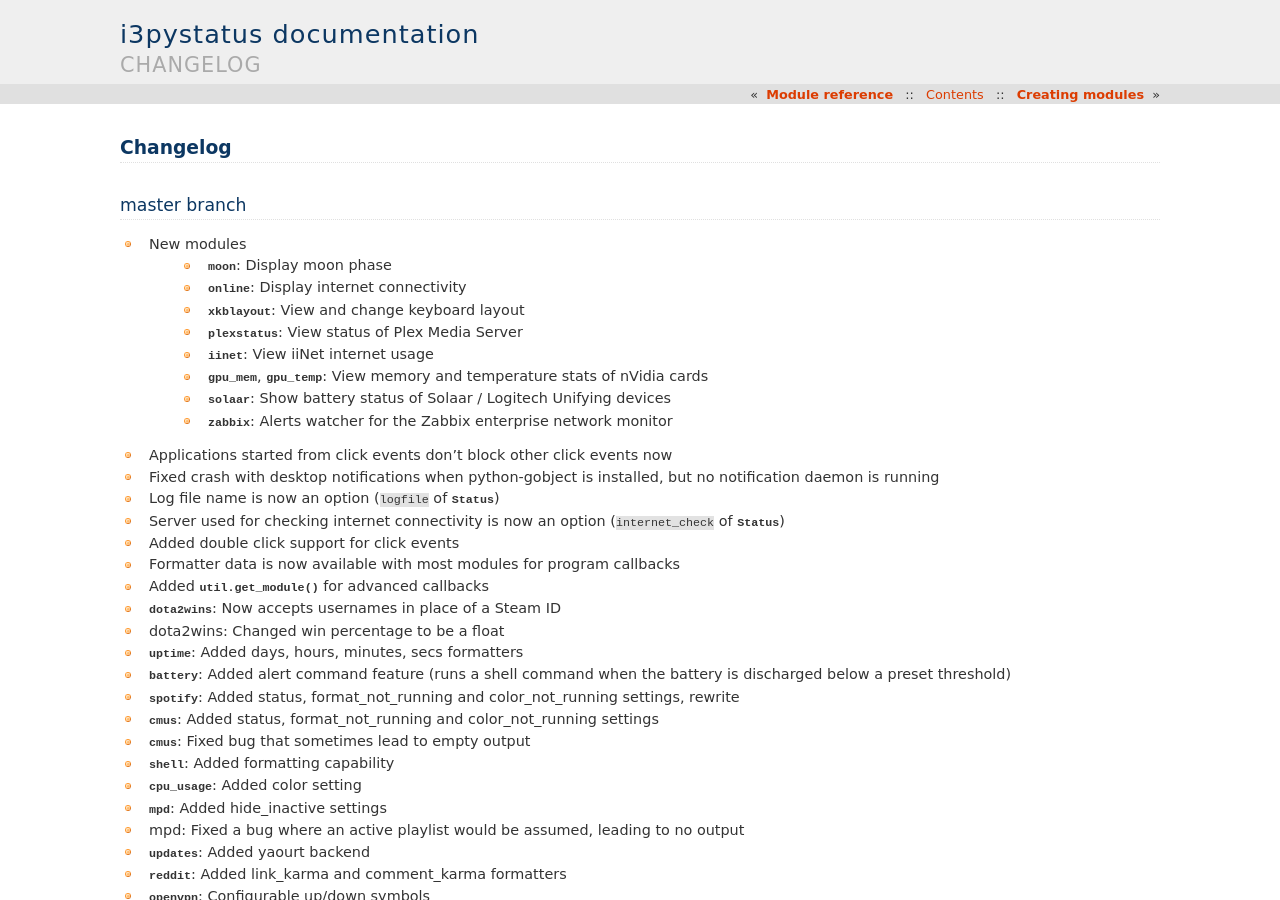
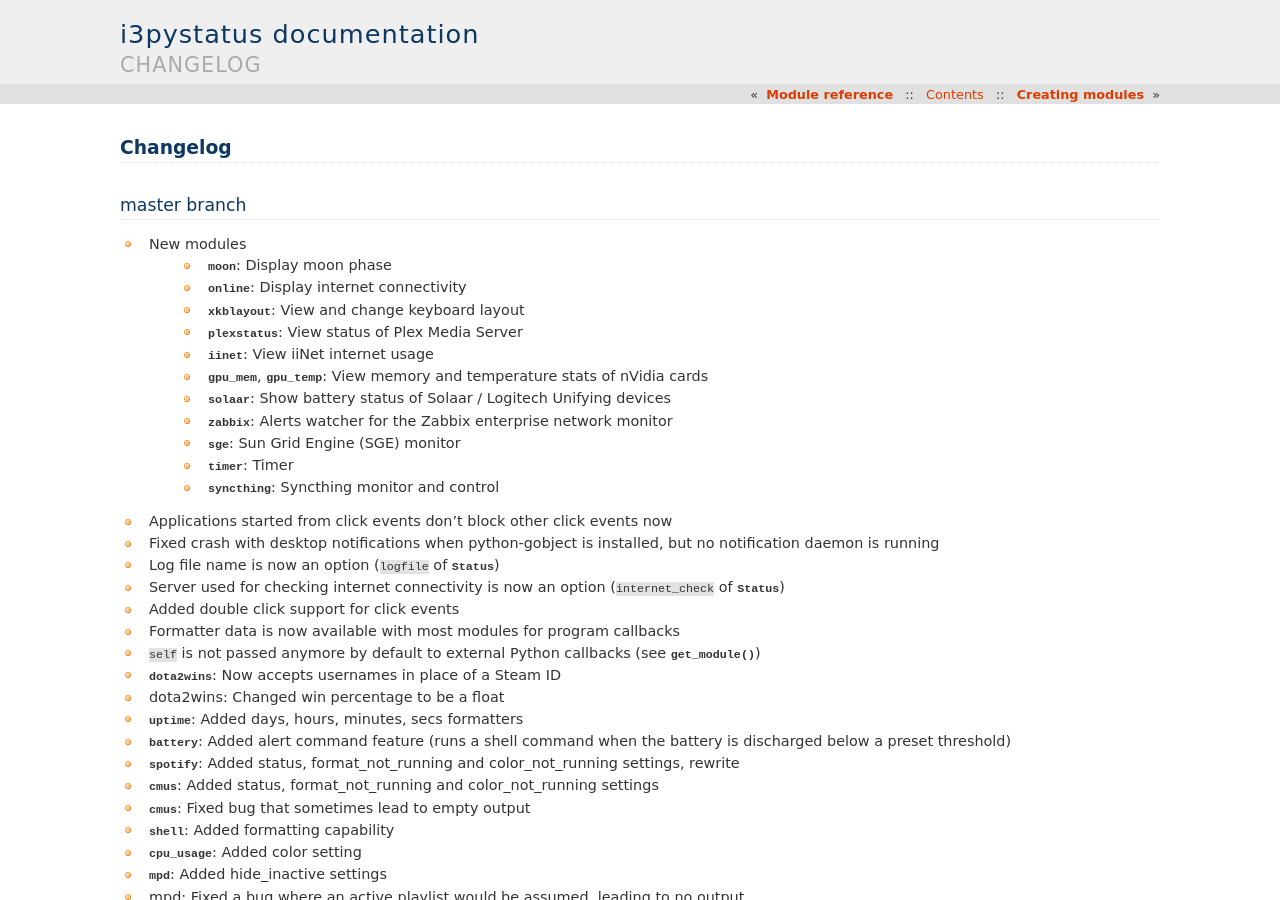
Before and after one commit to enkore/i3pystatus, a Sphinx documentation site: the page built from docs/changelog.rst, in a window 1280 px wide and 900 px high. Built offline with Sphinx 7.4.7, drawn with Linux system fonts in a browser that asks for light colours; some of the changed text lies outside the part shown.

Commit message:
Update changelog 33c4ae2..HEAD

```diff
--- a/docs/changelog.rst
+++ b/docs/changelog.rst
@@ -16,13 +16,16 @@ master branch
     - :py:mod:`.gpu_mem`, :py:mod:`.gpu_temp`: View memory and temperature stats of nVidia cards
     - :py:mod:`.solaar`: Show battery status of Solaar / Logitech Unifying devices
     - :py:mod:`.zabbix`: Alerts watcher for the Zabbix enterprise network monitor
+    - :py:mod:`.sge`: Sun Grid Engine (SGE) monitor
+    - :py:mod:`.timer`: Timer
+    - :py:mod:`.syncthing`: Syncthing monitor and control
 * Applications started from click events don't block other click events now
 * Fixed crash with desktop notifications when python-gobject is installed, but no notification daemon is running
 * Log file name is now an option (``logfile`` of :py:class:`.Status`)
 * Server used for checking internet connectivity is now an option (``internet_check`` of :py:class:`.Status`)
 * Added double click support for click events
 * Formatter data is now available with most modules for program callbacks
-* Added :py:func:`.util.get_module` for advanced callbacks
+* ``self`` is not passed anymore by default to external Python callbacks (see :py:func:`.get_module`)
 * :py:mod:`.dota2wins`: Now accepts usernames in place of a Steam ID
 * dota2wins: Changed win percentage to be a float
 * :py:mod:`.uptime`: Added days, hours, minutes, secs formatters
@@ -35,7 +38,10 @@ master branch
 * :py:mod:`.cpu_usage`: Added color setting
 * :py:mod:`.mpd`: Added hide\_inactive settings
 * mpd: Fixed a bug where an active playlist would be assumed, leading to no output
+* mpd: Added support for UNIX sockets
 * :py:mod:`.updates`: Added yaourt backend
+* updates: Can display a working/busy message now
+* updates: Additional formatters for every backend (to distinguish pacman vs. AUR updates, for example)
 * :py:mod:`.reddit`: Added link\_karma and comment\_karma formatters
 * :py:mod:`.openvpn`: Configurable up/down symbols
 * :py:mod:`.disk`: Improved handling of unmounted drives. Previously
```
